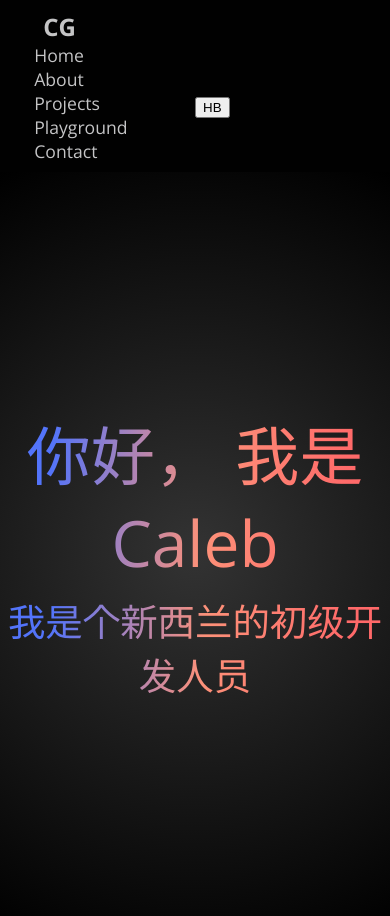
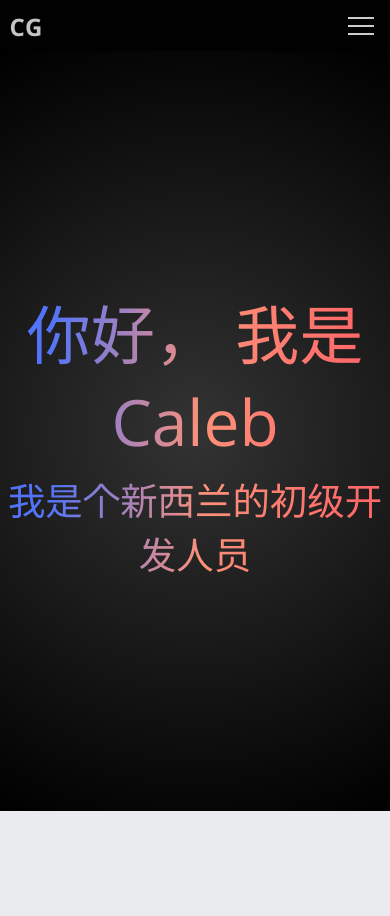
Before and after one commit to calebgibbs/calebgibbs, a Vue app: page / in a window 390 px wide. Shown: the top 916 px of the page. After the commit the page ends 844 px from the top, so only its background shows below. Built offline with nearby package versions, Linux system fonts and the light colour scheme.

Commit message:
mobile menu

```diff
--- a/src/components/TheMenu.vue
+++ b/src/components/TheMenu.vue
@@ -1,33 +1,35 @@
 <template>
-  <div class="nav">
+  <div class="nav full-menu">
     <div class="logo">
       <router-link to="/">CG</router-link>
     </div>
-    <div class="links">
+    <div class="menu-toggle">
+      <button @click="menuToggle"><img src="../assets/images/icons/menu.svg" alt="menu"></button>
+    </div>
+    <div  :class="{mobileMenuOpen: menuOpen}" class="links">
       <ul>
         <li><router-link to="/">Home</router-link></li>
         <li><router-link to="/about">About</router-link></li>
-        <li><router-link to="/projects">Projects</router-link></li>
         <li><router-link to="/playground">Playground</router-link></li>
         <li><router-link to="/contact">Contact</router-link></li>
       </ul>
     </div>
-    <div>EN</div>
-    <div class="menu-toggle">
-      <button v-on:click="menuToggle" >HB</button>
-    </div>
+    <div class="language-toggle">EN</div>
   </div>
 </template>
 
 <script>
   export default {
-    name: 'menu',
+    name: 'navigation',
     data() {
-      menuOpen: false
+      return {
+        menuOpen: false
+      }
     },
     methods: {
       menuToggle() {
         this.menuOpen = !this.menuOpen
+        console.log(this.menuOpen)
       }
     }
   }
@@ -35,13 +37,6 @@
 
 <style lang="scss" scoped>
 @import '../assets/styles/mediaqueries';
-
-.menu-toggle {
-  display: none;
-  font-weight: bold;
-  color: #fff;
-  font-size: 1.5rem;
-}
 
 .nav {
   display: flex;
@@ -85,29 +80,77 @@ a {
   }
 }
 
-@include for-phone-only {
+.menu-toggle {
+  display: none;
+}
+
+@mixin mobile-menu {
+  .language-toggle {
+    display: none;
+  }
+
   .nav {
-    display: grid;
-    overflow: hidden;
-    grid-template-columns: 1fr 1fr;
+    display: flex;
+    flex-wrap: wrap;
+    div {
+      flex: 50%;
+    }
+  }
+
+  $mobileNavHeight: 2rem;
+
+  .logo {
+    height: $mobileNavHeight;
+  }
+
+  .menu-toggle {
+    height: $mobileNavHeight;
+    display: block;
+    button {
+      height: 2rem;
+      float: right;
+      background: none;
+      border: none;
+      opacity: .8;
+      transition: opacity .1s;
+      &:hover {
+        opacity: 1;
+      }
+      img {
+        vertical-align: middle;
+      }
+    }
   }
 
   .links {
-    grid-row: 2;
+    display: none;
+    padding: 0.2em;
+    height: calc(100vh - 3.6rem);
+    li {
+      display: block;
+      border-top: 1px solid #fff;
+      padding-top: 1.3em;
+      padding-bottom: 1.3em;
+      &:first-of-type {
+        border-top: 0;
+      }
+    }
   }
 
-  .menu-open {
-    background: green;
-  }
-
-  .menu-toggle {
-    display: inline-block;
-    // justify-self: end;
-  }
-
-  li {
+  .mobileMenuOpen {
     display: block;
   }
+  a {
+    padding: 0;
+  }
+}
 
+
+@include mobile-landscape {
+  @include mobile-menu();
+}
+
+@include mobile-portait {
+  @include mobile-menu();
 }
 </style>
```
Also changed, not shown: src/assets/images/icons/menu.svg (added), src/components/hamburger.svg (added).
